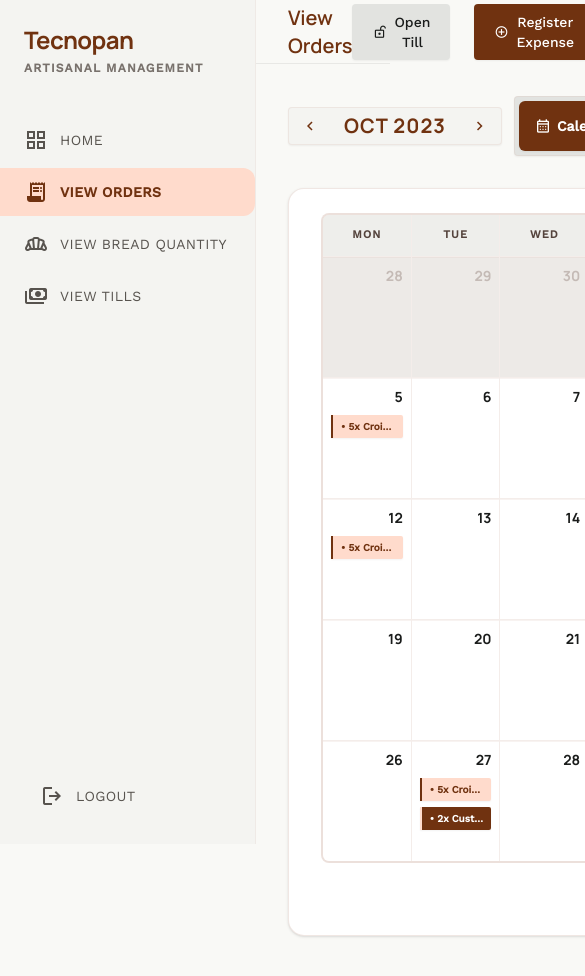
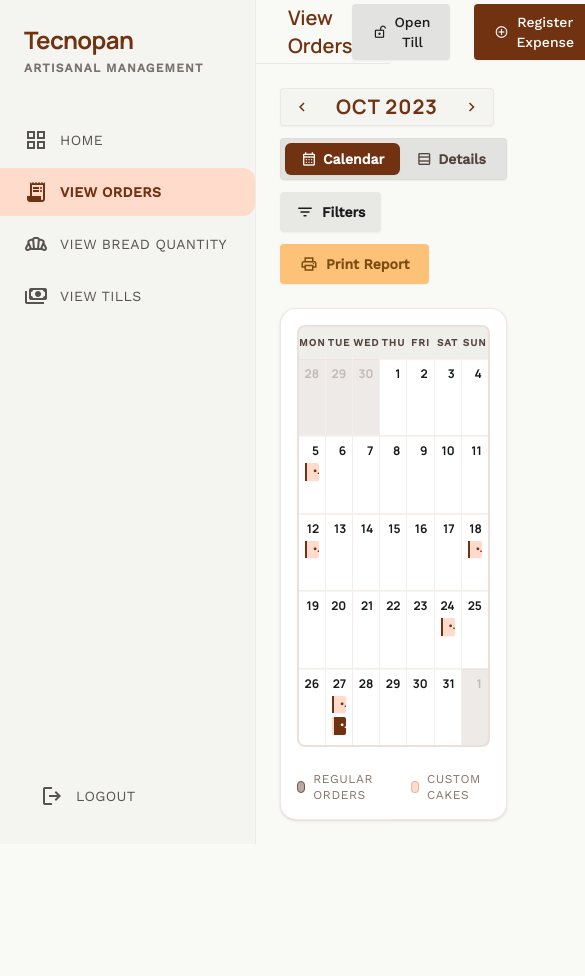
Before and after one commit to vasalgadog/tecnoadmin, a React (Vite) app: page /pedidos in a window 390 px wide. Shown: the top 976 px of the page, 585 px wide, since content can reach past the window. After the commit the page ends 844 px from the top, so only its background shows below. Built offline with nearby package versions, Linux system fonts and the light colour scheme.

Commit message:
style: lock calendar layout to viewport height limit

```diff
--- a/src/pages/VerPedidos.tsx
+++ b/src/pages/VerPedidos.tsx
@@ -16,10 +16,10 @@ export default function VerPedidos() {
 
   return (
     <>
-      <div className="p-8 pb-12">
+      <div className="p-6 md:p-8 h-[calc(100vh-64px)] flex flex-col overflow-y-auto">
 
         {/* Header Actions & Tools Toolbar */}
-        <div className="flex justify-between items-center gap-3 mb-8">
+        <div className="flex flex-wrap md:flex-nowrap justify-between items-center gap-3 mb-6 shrink-0">
 
           {/* Left Dashboard: Calendar Navigation Component */}
           {activeTab === 'calendar' ? (
@@ -39,7 +39,7 @@ export default function VerPedidos() {
           )}
 
           {/* Right Toolbar Controls */}
-          <div className="flex gap-3">
+          <div className="flex flex-wrap md:flex-nowrap gap-3">
             {/* View Toggle */}
             <div className="flex bg-surface-container-highest p-1 rounded-lg w-fit shadow-sm border border-outline-variant/30 text-sm">
               <button
@@ -58,7 +58,7 @@ export default function VerPedidos() {
               </button>
             </div>
 
-            <div className="hidden md:block w-px bg-outline-variant/30 my-1 mx-1"></div>
+            <div className="hidden lg:block w-px bg-outline-variant/30 my-1 mx-1"></div>
 
             {/* Action Buttons */}
             <button className="bg-surface-container-high text-on-surface hover:text-primary px-4 py-2.5 rounded-lg font-bold text-sm flex items-center gap-2 hover:bg-surface-container-highest transition-all shadow-sm">
@@ -73,30 +73,33 @@ export default function VerPedidos() {
         </div>
 
         {activeTab === 'calendar' ? (
-          <div className="bg-surface-container-lowest rounded-2xl shadow border border-outline-variant/40 p-8 pt-6">
+          <div className="bg-surface-container-lowest rounded-2xl shadow border border-outline-variant/40 p-4 md:p-6 lg:p-8 pt-4 md:pt-6 flex-1 min-h-0 flex flex-col">
 
-            <div className="grid grid-cols-7 gap-px bg-outline-variant/30 rounded-xl overflow-hidden border-2 border-outline-variant/30">
+            <div
+              className="grid grid-cols-7 gap-px bg-outline-variant/30 rounded-xl overflow-hidden border-2 border-outline-variant/30 flex-1 min-h-0"
+              style={{ gridTemplateRows: 'auto repeat(5, minmax(0, 1fr))' }}
+            >
               {/* Header */}
               {daysOfWeek.map(day => (
-                <div key={day} className="bg-surface-container py-3 text-center text-[11px] font-label font-bold uppercase tracking-widest text-on-surface-variant">
+                <div key={day} className="bg-surface-container py-2 lg:py-3 text-center text-[10px] md:text-[11px] font-label font-bold uppercase tracking-widest text-on-surface-variant">
                   {day}
                 </div>
               ))}
 
               {/* Grid */}
               {calendarDays.map((day, idx) => (
-                <div key={idx} className={`min-h-[120px] p-2 sm:p-3 transition-colors hover:bg-primary/5 group cursor-pointer border-t border-outline-variant/20 ${day.isCurrentMonth ? 'bg-surface-container-lowest' : 'bg-surface-container-highest/40'}`}>
-                  <span className={`text-sm font-headline font-bold flex justify-end ${day.isCurrentMonth ? 'text-on-surface' : 'text-outline/40'}`}>
+                <div key={idx} className={`p-1.5 md:p-2 lg:p-3 overflow-y-auto transition-colors hover:bg-primary/5 group cursor-pointer border-t border-outline-variant/20 ${day.isCurrentMonth ? 'bg-surface-container-lowest' : 'bg-surface-container-highest/40'}`}>
+                  <span className={`text-xs lg:text-sm font-headline font-bold flex justify-end ${day.isCurrentMonth ? 'text-on-surface' : 'text-outline/40'}`}>
                     {day.date}
                   </span>
 
                   {day.hasOrder && (
-                    <div className="mt-2 space-y-1.5">
-                      <div className="px-2 py-1 bg-[#ffdbcc] border-l-2 border-[#703210] rounded-r text-[10px] font-bold text-[#703210] shadow-sm truncate">
+                    <div className="mt-1 lg:mt-2 space-y-1 md:space-y-1.5">
+                      <div className="px-1.5 py-0.5 md:py-1 bg-[#ffdbcc] border-l-2 border-[#703210] rounded-r text-[9px] md:text-[10px] font-bold text-[#703210] shadow-sm truncate">
                         • 5x Croissants
                       </div>
                       {day.date === 27 && (
-                        <div className="px-2 py-1 bg-[#703210] border-l-2 border-[#ffdbcc] rounded-r text-[10px] font-bold text-white shadow-sm truncate">
+                        <div className="px-1.5 py-0.5 md:py-1 bg-[#703210] border-l-2 border-[#ffdbcc] rounded-r text-[9px] md:text-[10px] font-bold text-white shadow-sm truncate">
                           • 2x Custom Cakes
                         </div>
                       )}
```
